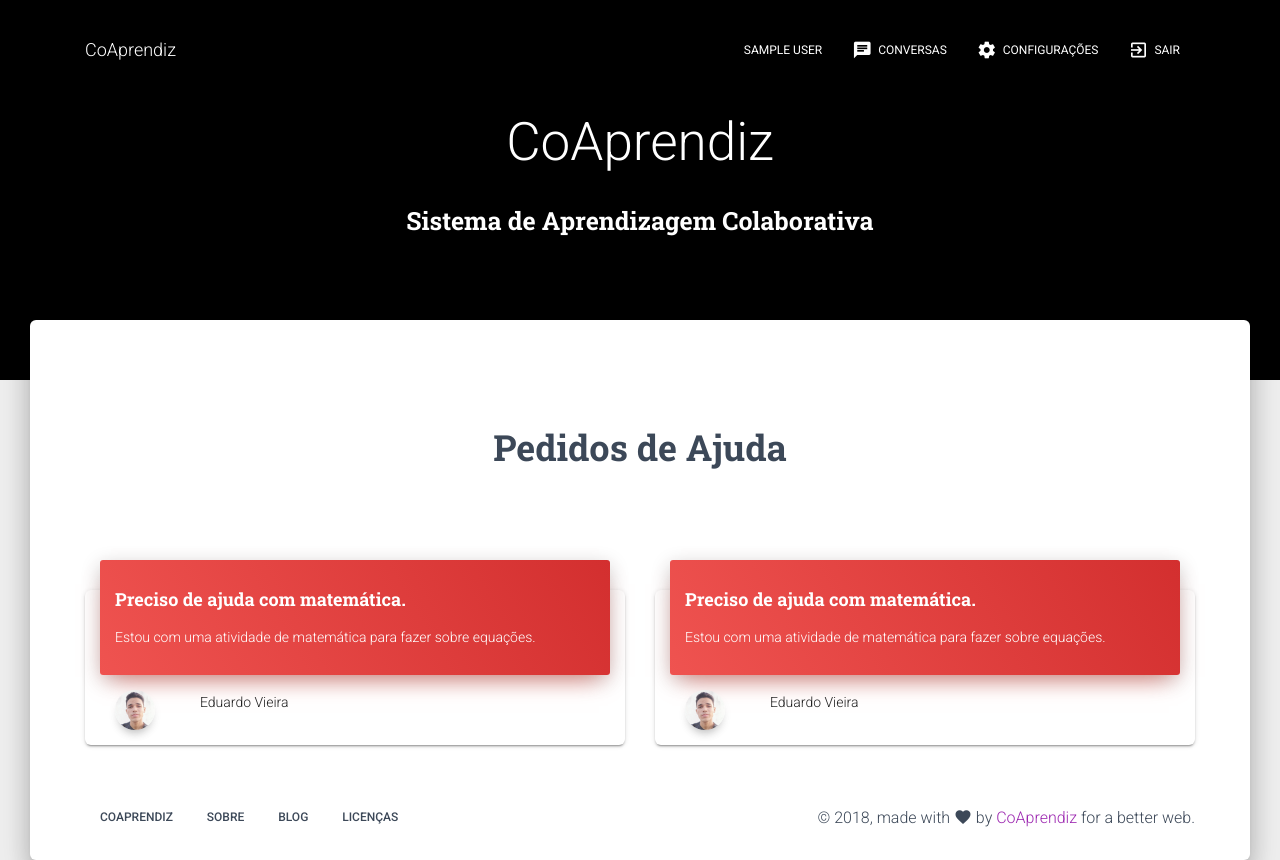
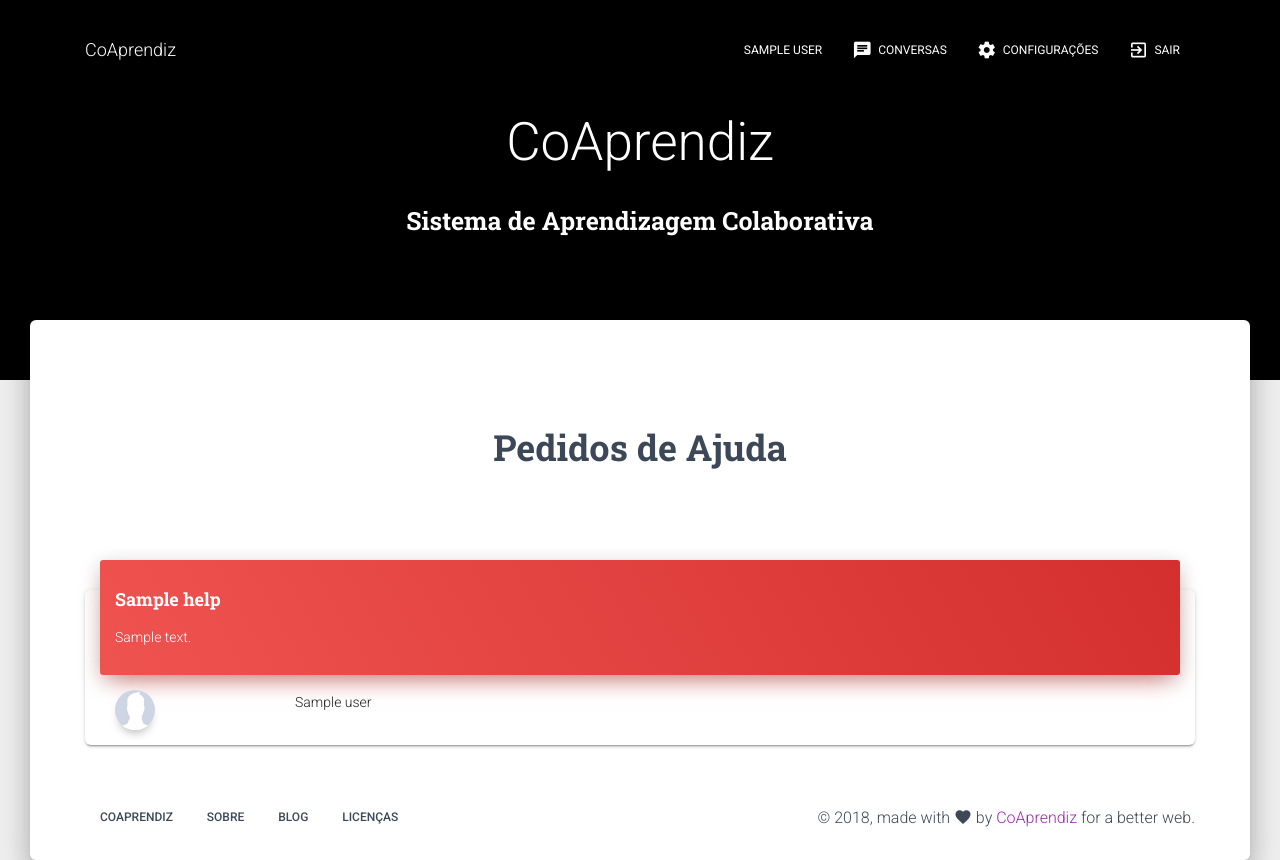
Before and after one commit to eduardosvieira/coaprendiz, a Flask app: page /coaprendiz/ in a window 1280 px wide. Run offline with Flask 2, Linux system fonts and the light colour scheme; the visitor is signed in with stand-in values (Sample User, id 1); a database or web service that is not in the repository returns one stand-in record (values such as "Sample title"); some libraries are stand-ins or nearby versions.

Commit message:
implementing get all helps by skill

```diff
--- a/app/__init__.py
+++ b/app/__init__.py
@@ -19,8 +19,9 @@ from app.models.Help import Help
 def index():
     if "_id" in session:
         user = User().getUserByEmail(session["email"])
+        helps = Help().getAllHelpsBySkills(user["skills"])
 
-        return render_template("app.html", user=user)
+        return render_template("app.html", user=user, helps=helps)
     else:
         return render_template("index.html")
 
--- a/app/models/Help.py
+++ b/app/models/Help.py
@@ -67,9 +67,9 @@ class Help():
             print("Houve um problema ao tentar obter ajudas por email.")
             return None
 
-    def getHelpsByTopics(self, topics=[]):
+    def getAllHelpsBySkills(self, skills=[]):
         try:
-            helps = self.connection.helps.find({"topics": { "$all" : topics}})
+            helps = self.connection.helps.find({"skills": { "$all" : skills}})
 
             return helps
         except:
--- a/app/templates/app.html
+++ b/app/templates/app.html
@@ -23,47 +23,29 @@
 
       <div class="row">
 
-      <div class="col-md-6">
+      {% for help in helps %}
+        <div class="col-md-12">
           <a href="">
             <div class="card">
                 <div class="card-header card-header-danger">
-                  <h4 class="card-title">Preciso de ajuda com matemática.</h4>
-                  <p class="category">Estou com uma atividade de matemática para fazer sobre equações.</p>
+                    <h4 class="card-title">{{ help.title }}</h4>
+                    <p class="category">{{ help.description }}</p>
                 </div>
                 <div class="card-body">
                   <div class="row">
                     <div class="col-md-2">
-                    <img height="40" width="40" src="../imgs/eduardo.jpg" alt="Thumbnail Image" class="img-raised rounded-circle img-fluid">
+                      <img height="40" width="40" src="{{ url_for('static', filename='imgs/anonimo.jpg') }}" alt="Thumbnail Image" class="img-raised rounded-circle img-fluid">
                     </div>
                     <div class="col-md-10">
-                    <p>Eduardo Vieira</p>
+                      <p>{{ help.user.name }}</p>
                     </div>
                   </div>
                 </div>
             </div>
           </a>
         </div>
+      {% endfor %}
 
-      <div class="col-md-6">
-        <a href="">
-          <div class="card">
-              <div class="card-header card-header-danger">
-                  <h4 class="card-title">Preciso de ajuda com matemática.</h4>
-                  <p class="category">Estou com uma atividade de matemática para fazer sobre equações.</p>
-              </div>
-              <div class="card-body">
-                <div class="row">
-                  <div class="col-md-2">
-                    <img height="40" width="40" src="../imgs/eduardo.jpg" alt="Thumbnail Image" class="img-raised rounded-circle img-fluid">
-                  </div>
-                  <div class="col-md-10">
-                    <p>Eduardo Vieira</p>
-                  </div>
-                </div>
-              </div>
-          </div>
-        </a>
-      </div>
     </div>
   </div>
 
```
Also changed, not shown: app/static/imgs/anonimo.jpg (added). Lines whose indentation alone changed are shown as unchanged.
